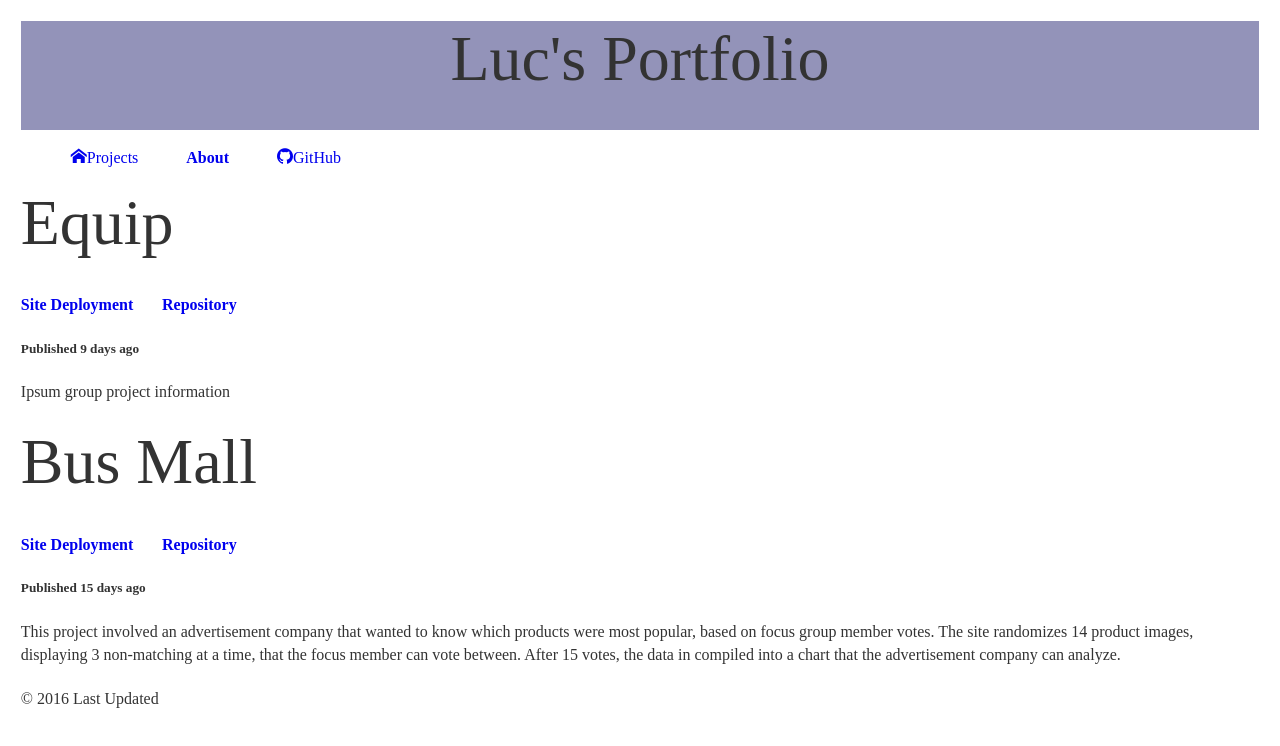
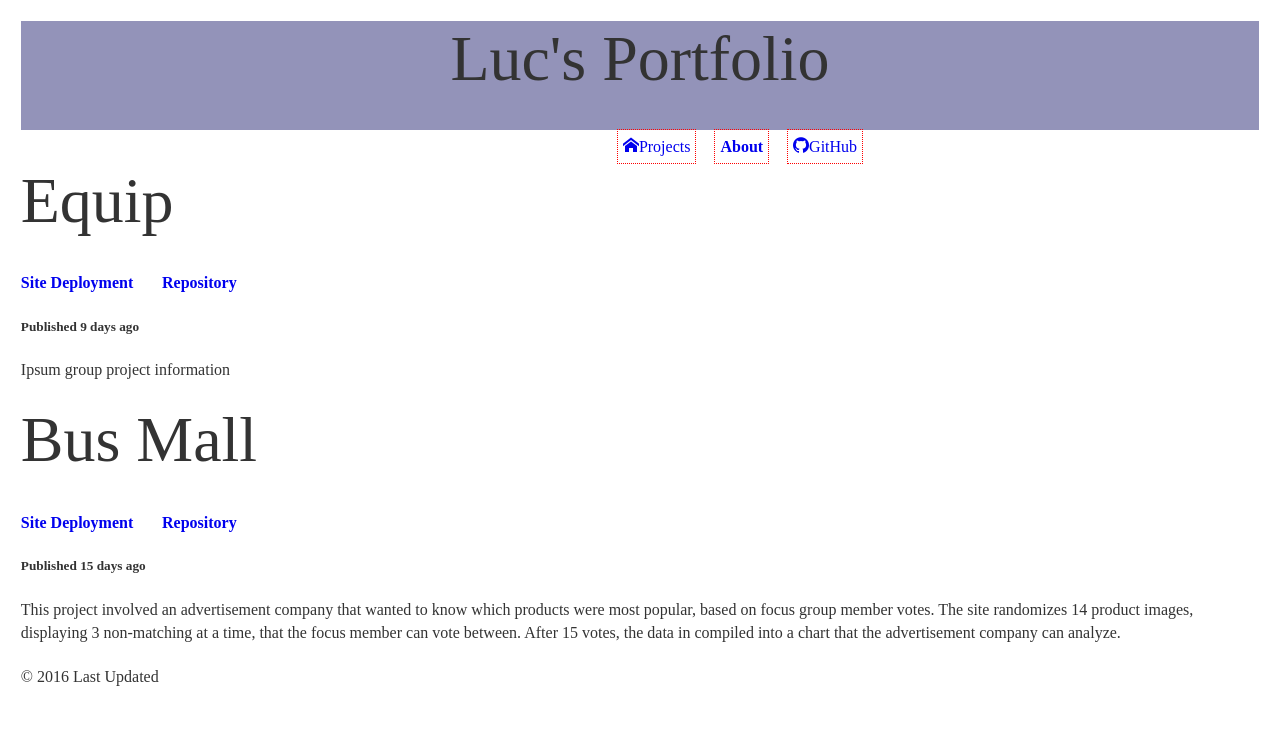
Before and after one commit to Ho-Luc/Portfolio, a plain HTML site: page index.html in a window 1280 px wide. Drawn offline with nearby package versions, Linux system fonts and the light colour scheme; files whose address does not match are found by name.

Commit message:
made nav bar look better and deleted old unused files

```diff
--- a/css/modules.css
+++ b/css/modules.css
@@ -4,12 +4,16 @@
 
 .main-nav ul {
   display: none;
+  padding-left: 200px;
 }
 .main-nav:hover ul {
   display: block;
+
 }
-.main-nav:hover li {
+.main-nav li:hover {
   background-color: #9393b9;
+  width: 90px;
+
 }
 .icon-menu {
 font-size: 2.5em;
@@ -20,10 +24,23 @@ font-size: 2.5em;
     display: none;
   }
   .main-nav ul {
-    display: block;
+    display: flex;
+    justify-content: center;
+    margin: 0 5%;
+  }
+  .main-nav:hover ul {
+    display: flex;
+  }
+  .main-nav li:hover {
+    background-color: #9393b9;
   }
   .main-nav li {
-    display: inline;
-    padding: 10px;
+    outline: dotted 1px red;
+    display: inline-block;
+    padding: 5px;
+    margin: 0 10px;
+  }
+  ul {
+    padding: 0;
   }
 }
--- a/js/projectView.js
+++ b/js/projectView.js
@@ -1,4 +1,4 @@
-var projectView = [];
+var projectView = {};
 
 projectView.handleMainNav = function () {
   $('#about').hide();
```
Also changed, not shown: about.html (deleted, +0 -31 lines), index.html (line endings or trailing spaces).
